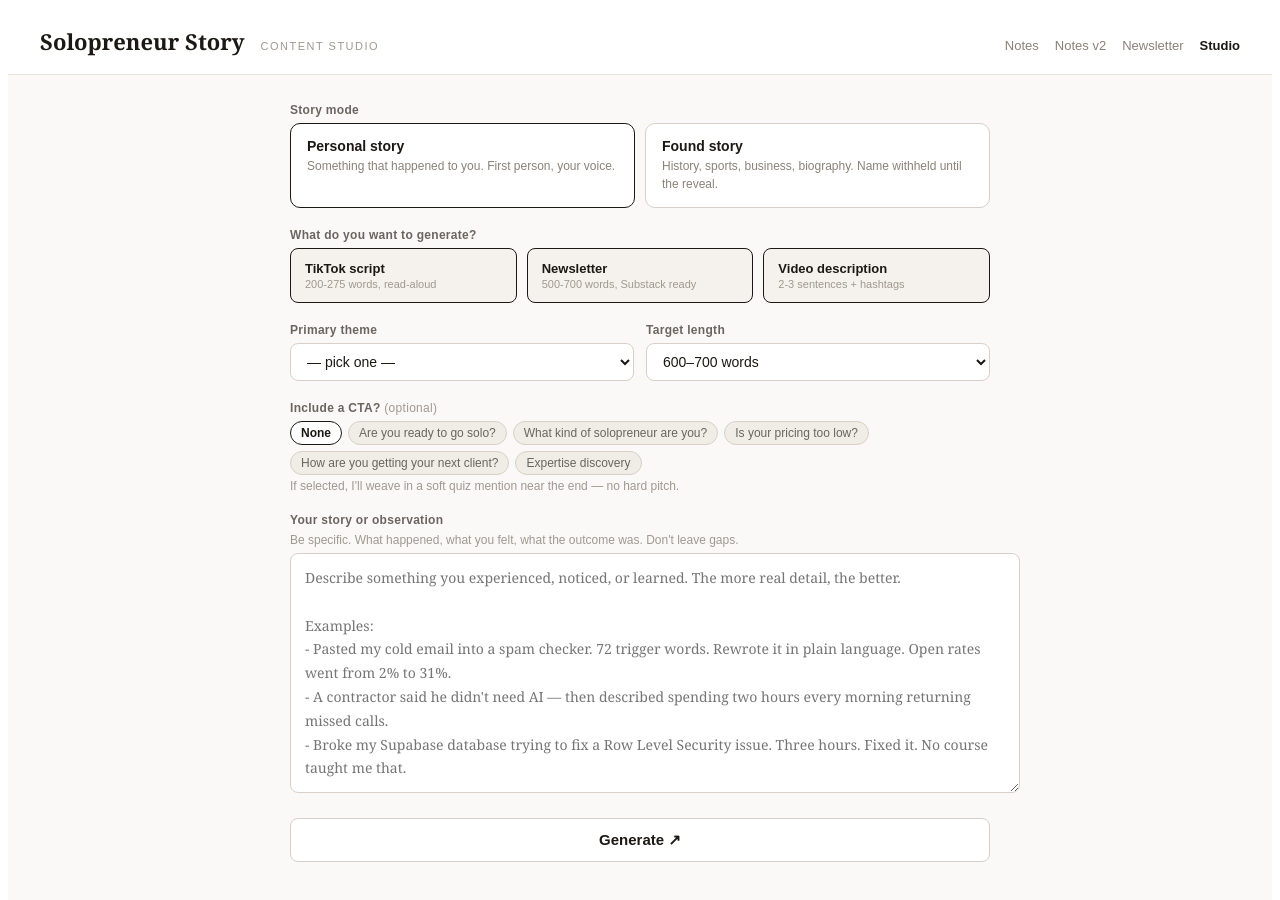
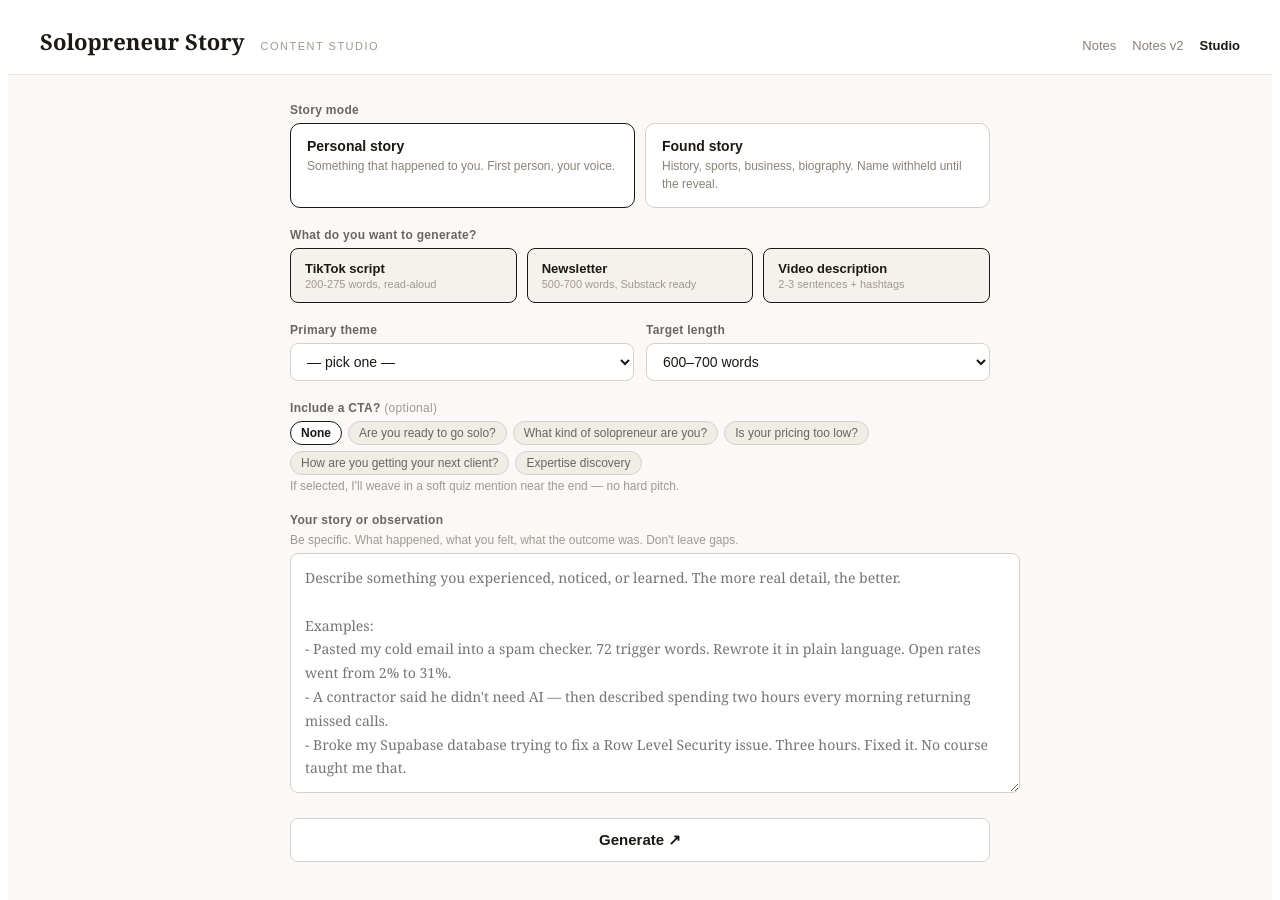
Before and after one commit to 20JAMO20/drafts-generator, a Next.js app: page /studio in a window 1280 px wide. Shown: the top 900 px of the page. Built offline with nearby package versions, Linux system fonts and the light colour scheme.

Commit message:
Fix nav links

```diff
--- a/pages/studio.js
+++ b/pages/studio.js
@@ -199,7 +199,6 @@ Examples:
         <nav style={s.nav}>
           <a href="/" style={s.navLink}>Notes</a>
           <a href="/notes" style={s.navLink}>Notes v2</a>
-          <a href="/newsletter" style={s.navLink}>Newsletter</a>
           <a href="/studio" style={s.navActive}>Studio</a>
         </nav>
       </div>
```
